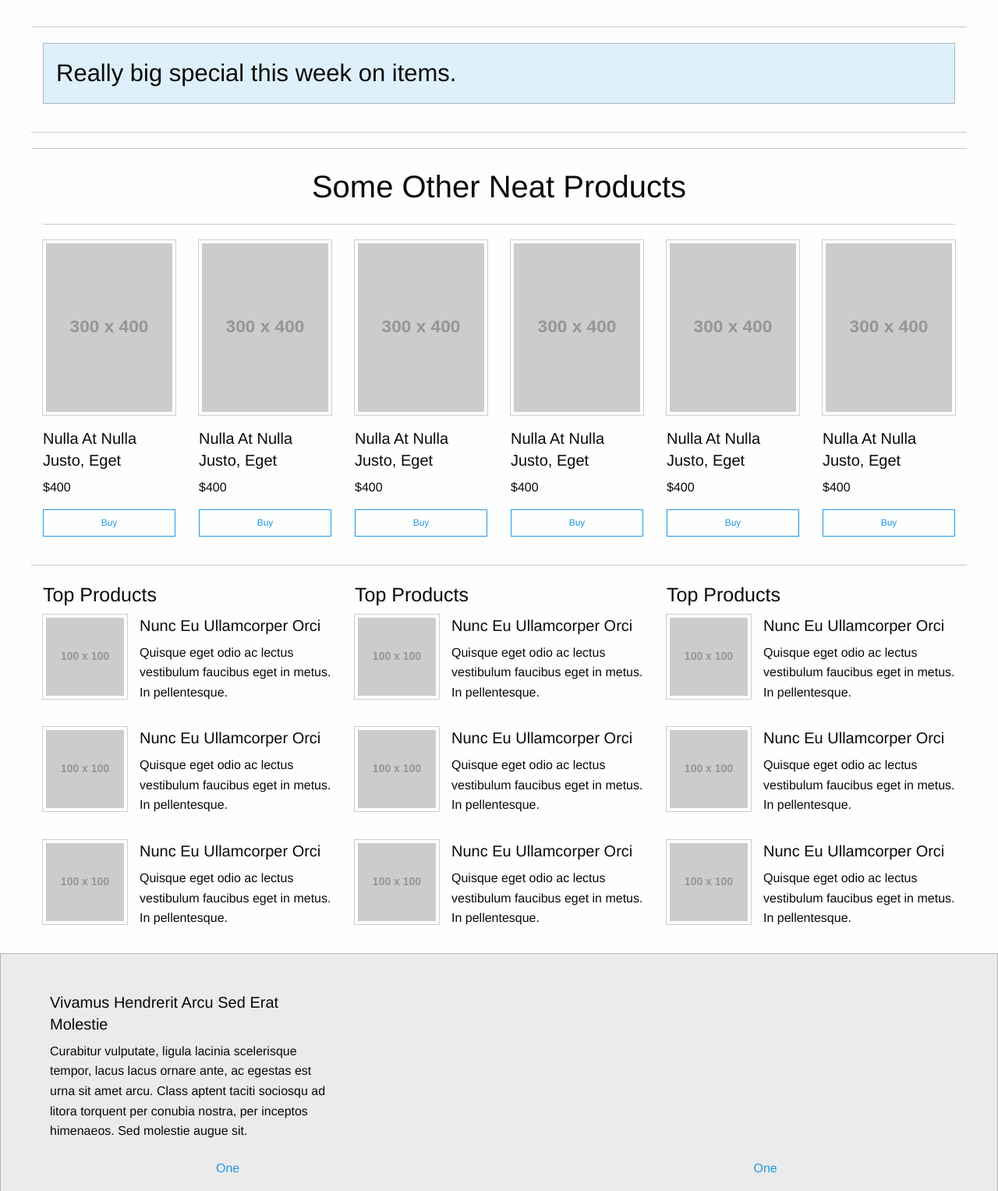
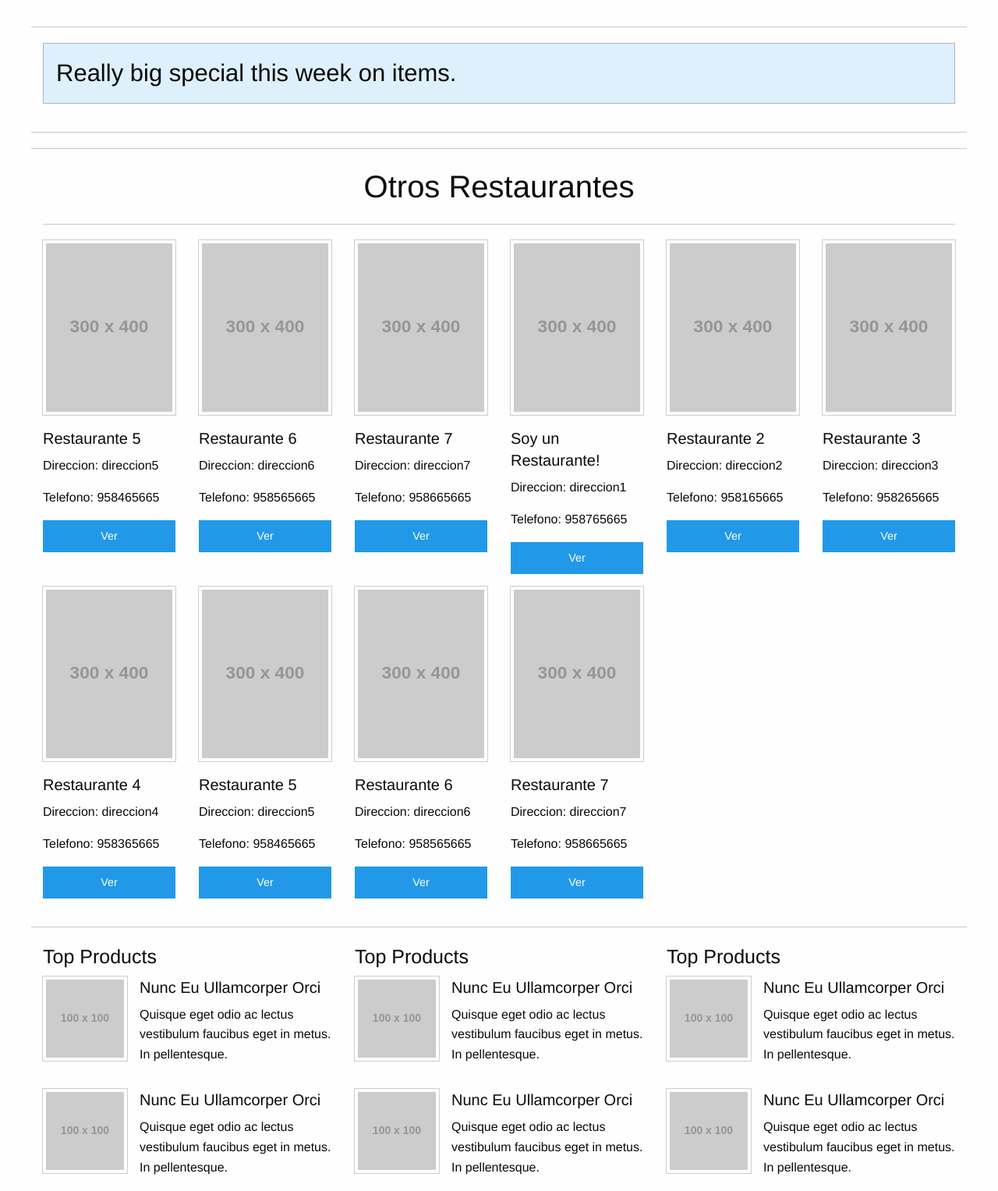
Before and after one commit to segura2010/SSBW-Restaurantes, a Django app: page /resta/index in a window 1280 px wide. Shown: the part 1409-2936 px from the top of the page at 78% size. Run offline with Django 3.2, Linux system fonts and the light colour scheme; data comes from the database, SQL or seed files in the repository; grey boxes labelled with a size stand in for pictures from a placeholder-image service; some libraries are stand-ins or nearby versions.

Commit message:
añadida template para ver un restaurante

```diff
--- a/app_restaurantes/urls.py
+++ b/app_restaurantes/urls.py
@@ -5,6 +5,7 @@ from app_restaurantes import views
 
 urlpatterns = patterns('',
 	url(r'^index', views.index, name='index'),
+	url(r'^restaurante/([0-9]+)/.*', views.verRestaurante, name='Ver Restaurante'),
 	url(r'^login', views.login, name='login'),
 	url(r'^hello', views.helloworld, name='helloworld')
 )
--- a/app_restaurantes/views.py
+++ b/app_restaurantes/views.py
@@ -9,10 +9,22 @@ from app_restaurantes.models import Restaurante
 def index(request):
 
 	# obtener los restaurantes
-	restaurantes = Restaurante.objects.all()[0:4]
+	restaurantes = Restaurante.objects.all()
 
-	context = {'restaurantes':restaurantes}
+	context = {'nuevos_restaurantes':restaurantes[0:4], 'otros_restaurantes':restaurantes[4:15]}
 	return render(request, "base.html", context)
+
+def verRestaurante(request, rid):
+
+	# obtener los restaurantes
+	restaurante = Restaurante.objects.get(id=rid)
+	# obtener todos los restaurantes
+	restaurantes = Restaurante.objects.all()
+
+	context = {'restaurante':restaurante, 'nuevos_restaurantes':restaurantes[0:4], 'otros_restaurantes':restaurantes[4:15]}
+
+	return render(request, "app_restaurantes/restaurante.html", context)
+
 
 def login(request):
 
--- a/templates/base.html
+++ b/templates/base.html
@@ -40,6 +40,7 @@
 		</div>
 	</div>
 
+	{% block primer_contenido %}
 	<div class="orbit" role="region" aria-label="Favorite Space Pictures" data-orbit>
 		<ul class="orbit-container">
 			<button class="orbit-previous" aria-label="previous"><span class="show-for-sr">Previous Slide</span>&#9664;</button>
@@ -58,19 +59,20 @@
 			</li>
 		</ul>
 	</div>
+	{% endblock %}
 
 	<div class="row column text-center">
 		<h2>Nuevos Restaurantes</h2>
 		<hr>
 	</div>
 	<div class="row small-up-2 large-up-4">
-		{% for r in restaurantes %}
+		{% for r in nuevos_restaurantes %}
 			<div class="column">
 				<img class="thumbnail" src="http://placehold.it/300x400">
 				<h5>{{ r.nombre }}</h5>
 				<p>Direccion: {{ r.direccion }}</p>
 				<p>Telefono: {{ r.telefono }}</p>
-				<a href="#{{ r.slug }}" class="button expanded">Ver</a>
+				<a href="/resta/restaurante/{{ r.id }}/{{ r.slug }}" class="button expanded">Ver</a>
 			</div>
 		{% endfor %}
 	</div>
@@ -85,48 +87,23 @@
 
 	<hr>
 	<div class="row column text-center">
-		<h2>Some Other Neat Products</h2>
+		<h2>Otros Restaurantes</h2>
 		<hr>
 	</div>
 	<div class="row small-up-2 medium-up-3 large-up-6">
-		<div class="column">
-			<img class="thumbnail" src="http://placehold.it/300x400">
-			<h5>Nulla At Nulla Justo, Eget</h5>
-			<p>$400</p>
-			<a href="#" class="button small expanded hollow">Buy</a>
-		</div>
-		<div class="column">
-			<img class="thumbnail" src="http://placehold.it/300x400">
-			<h5>Nulla At Nulla Justo, Eget</h5>
-			<p>$400</p>
-			<a href="#" class="button small expanded hollow">Buy</a>
-		</div>
-		<div class="column">
-			<img class="thumbnail" src="http://placehold.it/300x400">
-			<h5>Nulla At Nulla Justo, Eget</h5>
-			<p>$400</p>
-			<a href="#" class="button small expanded hollow">Buy</a>
-		</div>
-		<div class="column">
-			<img class="thumbnail" src="http://placehold.it/300x400">
-			<h5>Nulla At Nulla Justo, Eget</h5>
-			<p>$400</p>
-			<a href="#" class="button small expanded hollow">Buy</a>
-		</div>
-		<div class="column">
-			<img class="thumbnail" src="http://placehold.it/300x400">
-			<h5>Nulla At Nulla Justo, Eget</h5>
-			<p>$400</p>
-			<a href="#" class="button small expanded hollow">Buy</a>
-		</div>
-		<div class="column">
-			<img class="thumbnail" src="http://placehold.it/300x400">
-			<h5>Nulla At Nulla Justo, Eget</h5>
-			<p>$400</p>
-			<a href="#" class="button small expanded hollow">Buy</a>
-		</div>
+		{% for r in otros_restaurantes %}
+			<div class="column">
+				<img class="thumbnail" src="http://placehold.it/300x400">
+				<h5>{{ r.nombre }}</h5>
+				<p>Direccion: {{ r.direccion }}</p>
+				<p>Telefono: {{ r.telefono }}</p>
+				<a href="/resta/restaurante/{{ r.id }}/{{ r.slug }}" class="button expanded">Ver</a>
+			</div>
+		{% endfor %}
 	</div>
+
 	<hr>
+
 	<div class="row">
 		<div class="medium-4 columns">
 			<h4>Top Products</h4>
```
Also changed, not shown: templates/app_restaurantes/restaurante.html (added, +17 -0 lines), 2 other files.
